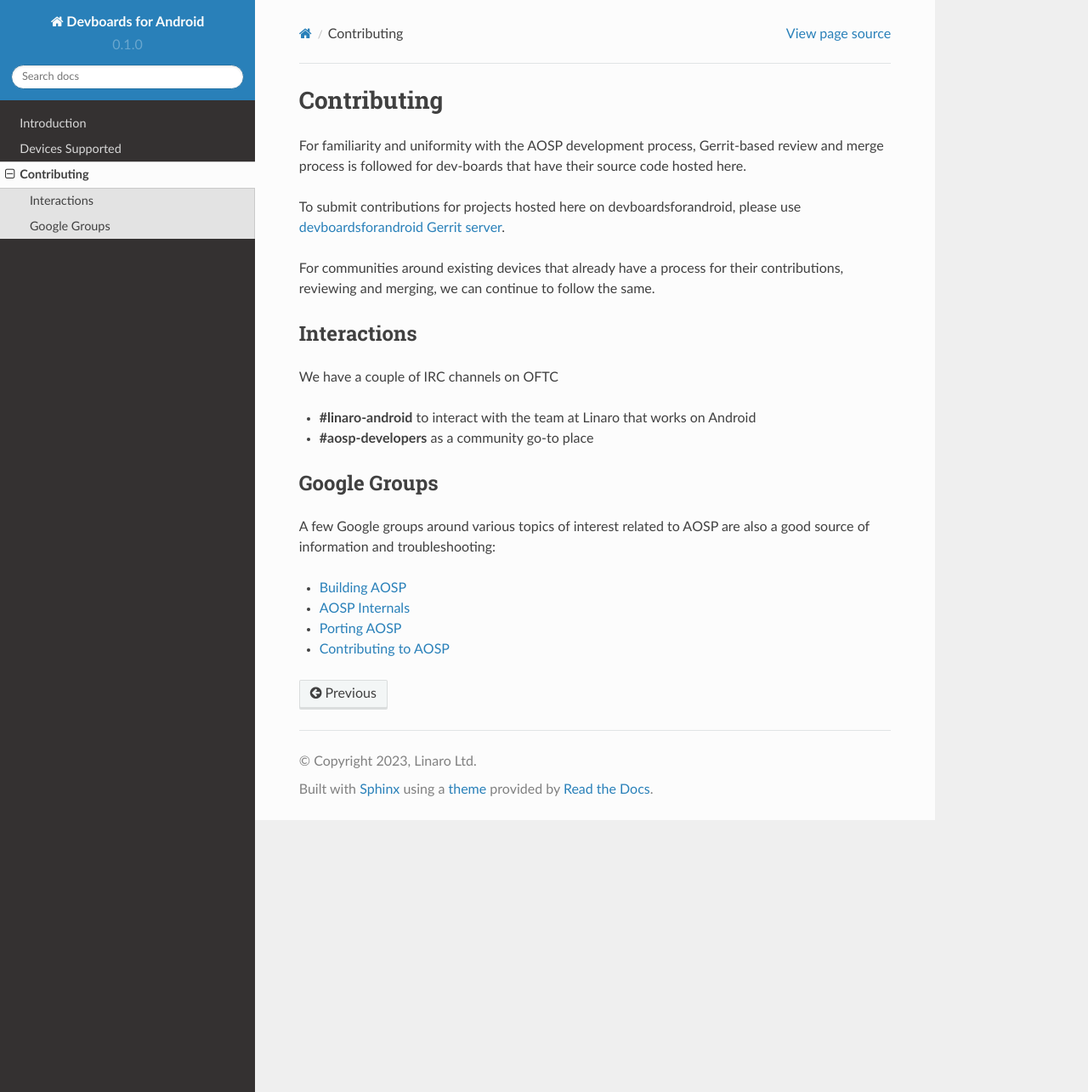
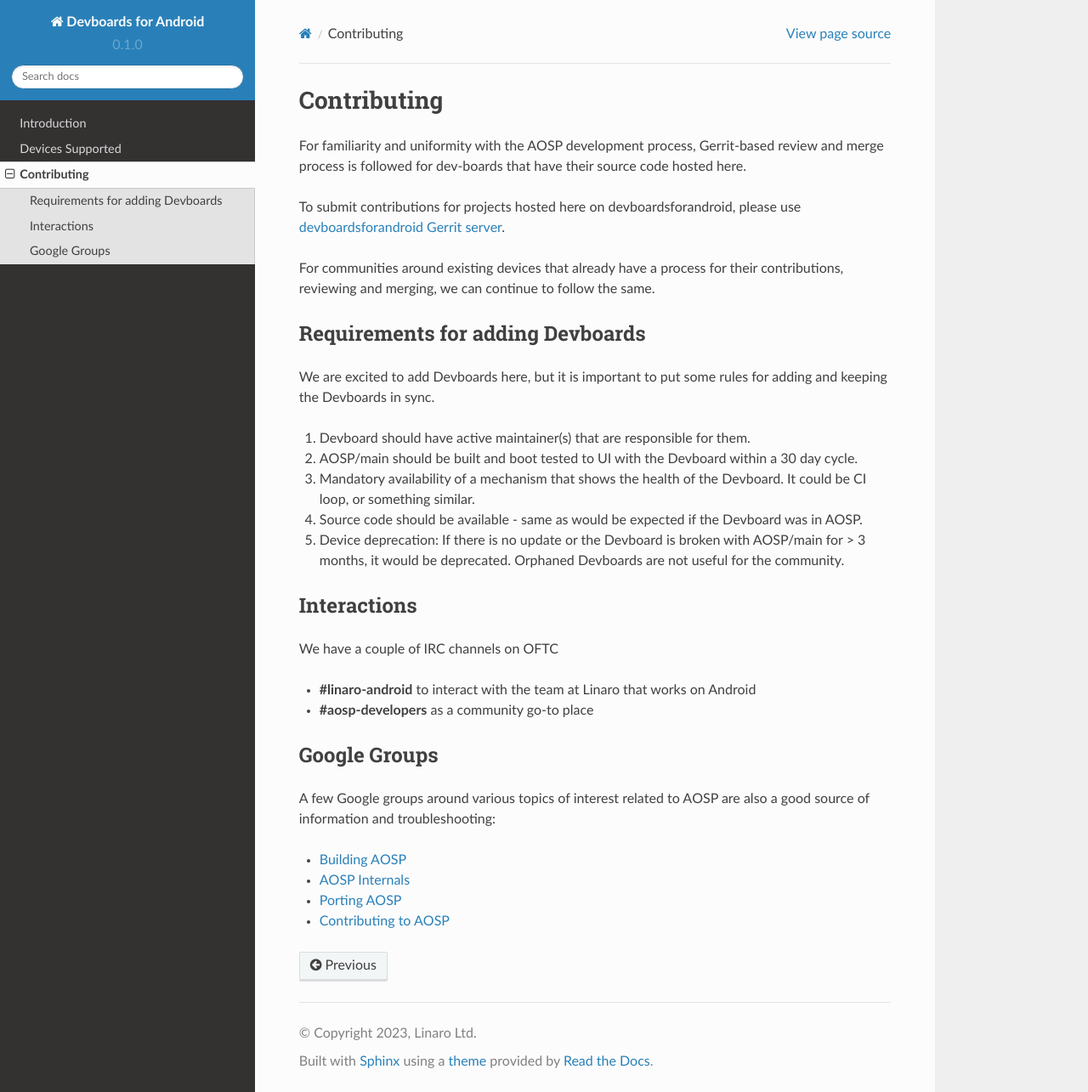
Before and after one commit to sumitsemwal/devboardsforandroid, a Sphinx documentation site: the page built from docs/contributing.rst, in a window 1280 px wide and 1285 px high. Shown: the whole window at 85% size. Built offline with Sphinx 7.4.7 and the Read the Docs theme 2.0.0, drawn with Linux system fonts in a browser that asks for light colours.

Commit message:
Add requirements for Devboards to be added to devboardsforandroid
It is always good to have guidelines for how new devboards can be added
to this devboardsforandroid community setup.

Add these.

Change-Id: I1e28d37a4c8d77ed574dc0fcf49062b27fff825d
Signed-off-by: Sumit Semwal <sumit.semwal@linaro.org>

```diff
--- a/docs/contributing.rst
+++ b/docs/contributing.rst
@@ -11,11 +11,29 @@ For familiarity and uniformity with the AOSP development process, Gerrit-based
 review and merge process is followed for dev-boards that have their source code
 hosted here.
 
-To submit contributions for projects hosted here on devboardsforandroid, please use
+To submit contributions for projects hosted here on devboardsforandroid, please
+use
 `devboardsforandroid Gerrit server <https://gerrit.devboardsforandroid.linaro.org/>`_.
 
 For communities around existing devices that already have a process for their
 contributions, reviewing and merging, we can continue to follow the same.
+
+Requirements for adding Devboards
+=================================
+
+We are excited to add Devboards here, but it is important to put some
+rules for adding and keeping the Devboards in sync.
+
+#. Devboard should have active maintainer(s) that are responsible for them.
+#. AOSP/main should be built and boot tested to UI with the Devboard within
+   a 30 day cycle.
+#. Mandatory availability of a mechanism that shows the health of the Devboard.
+   It could be CI loop, or something similar.
+#. Source code should be available - same as would be expected if the Devboard
+   was in AOSP.
+#. Device deprecation: If there is no update or the Devboard is broken with
+   AOSP/main for > 3 months, it would be deprecated. Orphaned Devboards are
+   not useful for the community.
 
 Interactions
 ============
```
